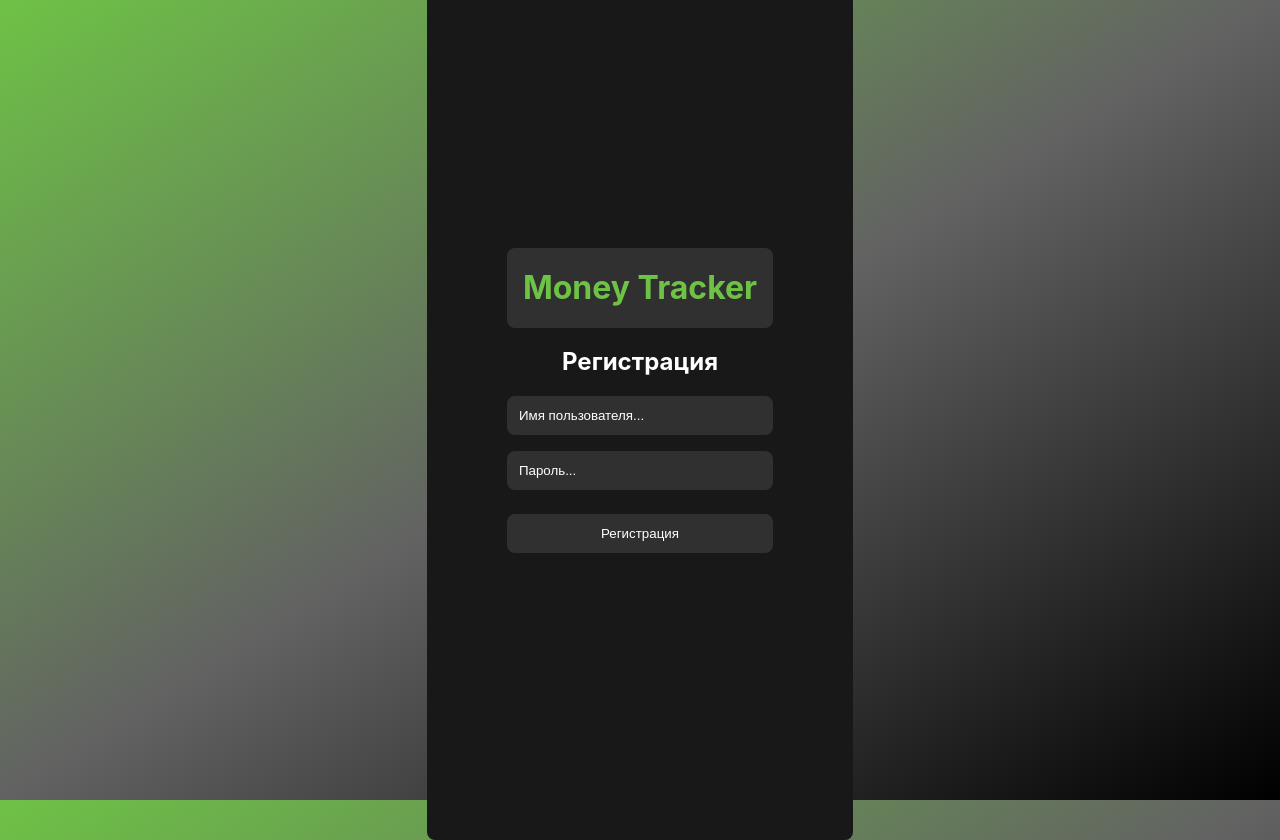
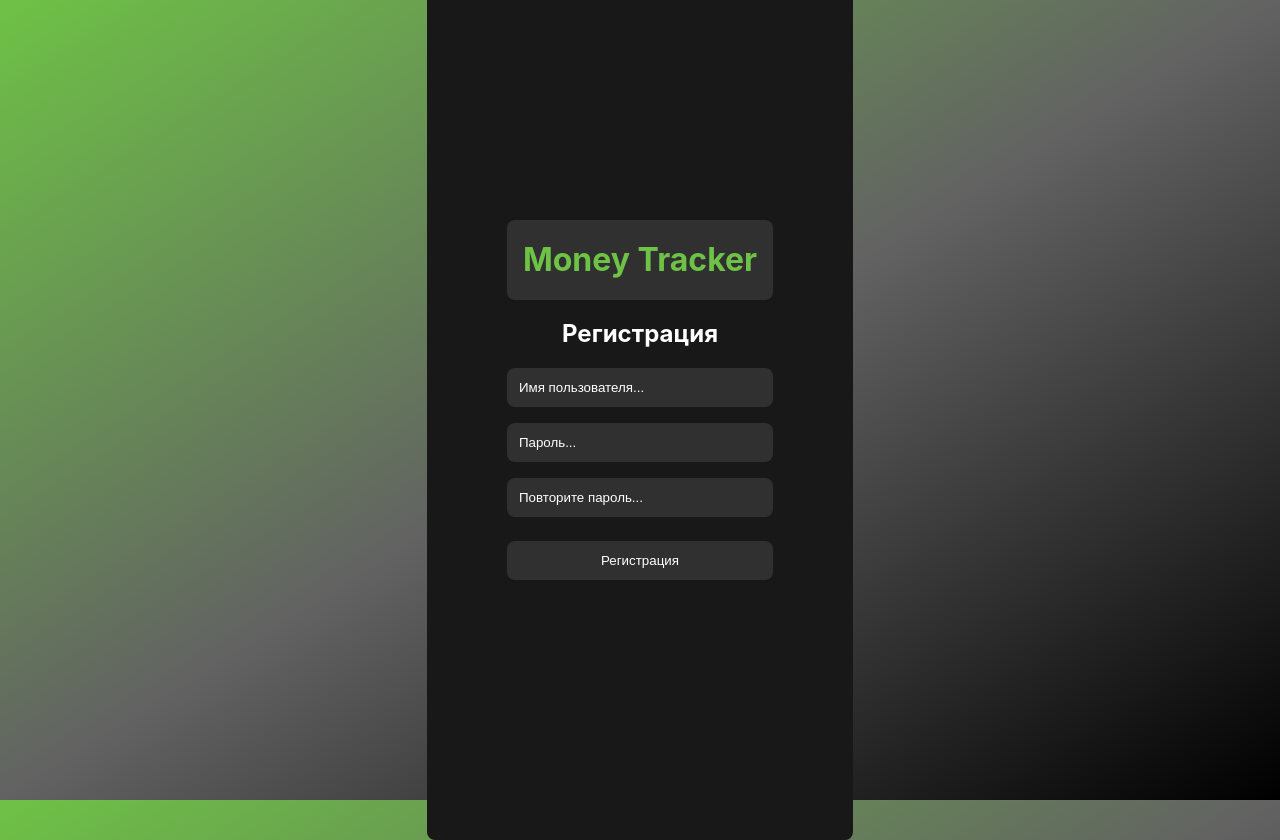
Before and after one commit to M1sterZag/MoneyTracker, a React (Vite) app in the folder frontend/: page /register in a window 1280 px wide. Built offline with nearby package versions, Linux system fonts and the light colour scheme.

Commit message:
add new field for password + border

```diff
--- a/frontend/src/Register.jsx
+++ b/frontend/src/Register.jsx
@@ -5,12 +5,17 @@ import { useNavigate } from 'react-router-dom';
 const Register = () => {
   const [username, setUsername] = useState('');
   const [password, setPassword] = useState('');
+  const [confirmPassword, setConfirmPassword] = useState('');
   const [error, setError] = useState('');
   const [success, setSuccess] = useState(false);
   const navigate = useNavigate();
 
   const handleSubmit = async (event) => {
     event.preventDefault();
+    if (password !== confirmPassword) {
+      setError('Пароли не совпадают.');
+      return;
+    }
     try {
       await axios.post('http://localhost:8000/api/auth/signup', {
         username,
@@ -41,31 +46,42 @@ const Register = () => {
         ) : (
           <form onSubmit={handleSubmit}>
             {error && <p className="text-red-500 text-center mb-4">{error}</p>}
-            <div className="mb-4">
+            <div className="mb-4 box-border focus-within:ring-2 focus-within:ring-mgreen rounded-lg">
               <input
                 type="text"
                 id="username"
                 value={username}
                 onChange={(e) => setUsername(e.target.value)}
-                className="w-full box-border placeholder-white p-3 rounded-lg border-none bg-mcgray text-white border border-mcgray"
+                className="w-full box-border placeholder-white p-3 rounded-lg border-none bg-mcgray text-white focus:outline-none"
                 placeholder="Имя пользователя..."
                 required
               />
             </div>
-            <div className="mb-6">
+            <div className="mb-4 box-border focus-within:ring-2 focus-within:ring-mgreen rounded-lg">
               <input
                 type="password"
                 id="password"
                 value={password}
                 onChange={(e) => setPassword(e.target.value)}
-                className="w-full box-border placeholder-white p-3 rounded-lg border-none bg-mcgray text-white border border-mcgray"
+                className="w-full box-border placeholder-white p-3 rounded-lg border-none bg-mcgray text-white focus:outline-none"
                 placeholder="Пароль..."
+                required
+              />
+            </div>
+            <div className="mb-6 box-border focus-within:ring-2 focus-within:ring-mgreen rounded-lg">
+              <input
+                type="password"
+                id="confirmPassword"
+                value={confirmPassword}
+                onChange={(e) => setConfirmPassword(e.target.value)}
+                className="w-full box-border placeholder-white p-3 rounded-lg border-none bg-mcgray text-white focus:outline-none"
+                placeholder="Повторите пароль..."
                 required
               />
             </div>
             <button
               type="submit"
-              className="bg-mcgray border-none text-white p-3 rounded-lg hover:bg-mgreen w-full"
+              className="bg-mcgray border-none text-white p-3 rounded-lg hover:bg-mgreen w-full cursor-pointer"
             >
               Регистрация
             </button>
```
